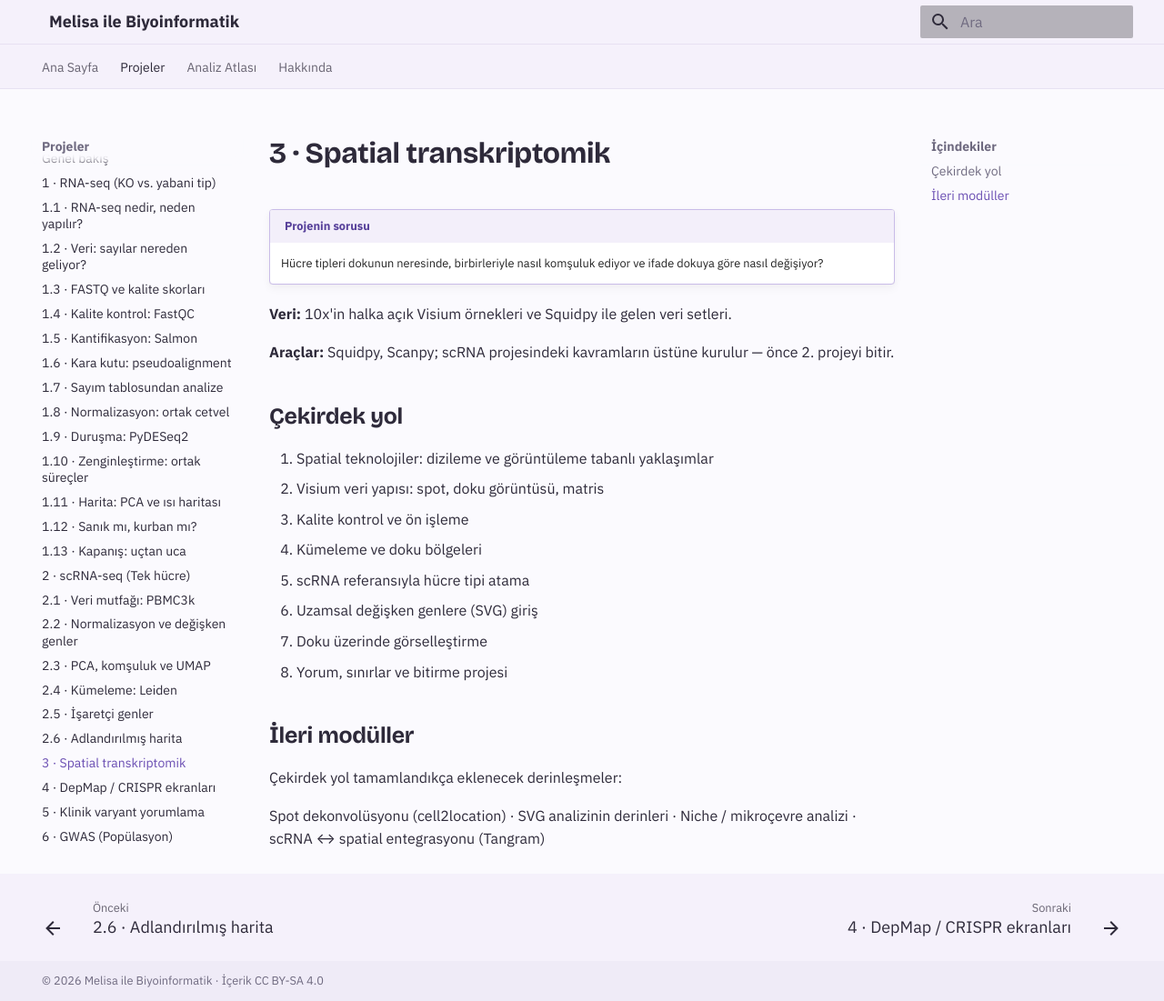
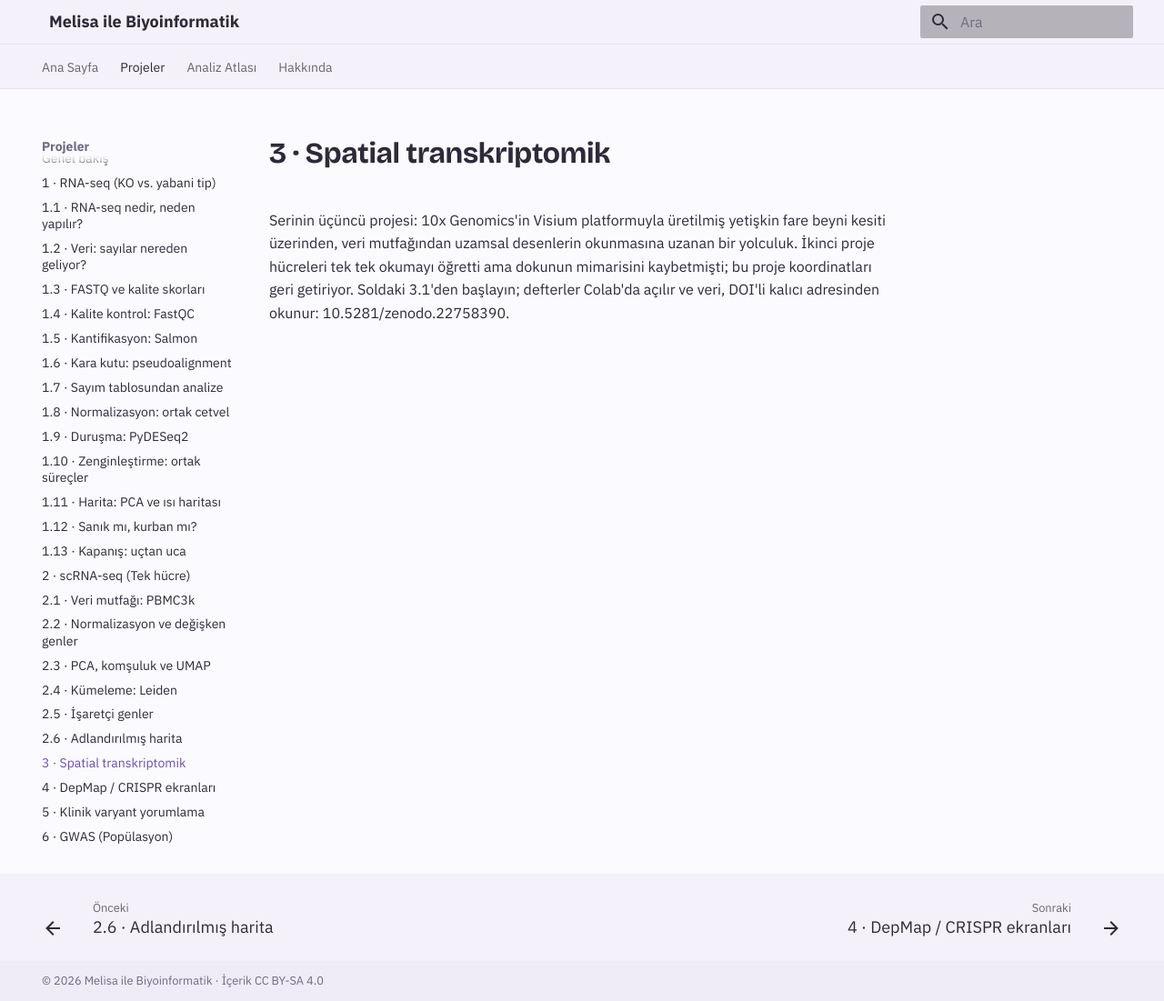
Before and after one commit to melissa-04/melisayla-biyoinformatik, an MkDocs documentation site: the page built from docs/projeler/spatial.md, in a window 1280 px wide and 1101 px high. Shown: the whole window at 91% size. Built offline with MkDocs 1.6.1 and Material for MkDocs 9.7.7, drawn with Linux system fonts in a browser that asks for light colours.

Commit message:
Update spatial.md

```diff
--- a/docs/projeler/spatial.md
+++ b/docs/projeler/spatial.md
@@ -1,25 +1,3 @@
 # 3 · Spatial transkriptomik
 
-!!! question "Projenin sorusu"
-    Hücre tipleri dokunun neresinde, birbirleriyle nasıl komşuluk ediyor ve ifade dokuya göre nasıl değişiyor?
-
-**Veri:** 10x'in halka açık Visium örnekleri ve Squidpy ile gelen veri setleri.
-
-**Araçlar:** Squidpy, Scanpy; scRNA projesindeki kavramların üstüne kurulur — önce 2. projeyi bitir.
-
-## Çekirdek yol
-
-1. Spatial teknolojiler: dizileme ve görüntüleme tabanlı yaklaşımlar
-2. Visium veri yapısı: spot, doku görüntüsü, matris
-3. Kalite kontrol ve ön işleme
-4. Kümeleme ve doku bölgeleri
-5. scRNA referansıyla hücre tipi atama
-6. Uzamsal değişken genlere (SVG) giriş
-7. Doku üzerinde görselleştirme
-8. Yorum, sınırlar ve bitirme projesi
-
-## İleri modüller
-
-Çekirdek yol tamamlandıkça eklenecek derinleşmeler:
-
-Spot dekonvolüsyonu (cell2location) · SVG analizinin derinleri · Niche / mikroçevre analizi · scRNA ↔ spatial entegrasyonu (Tangram)
+Serinin üçüncü projesi: 10x Genomics'in Visium platformuyla üretilmiş yetişkin fare beyni kesiti üzerinden, veri mutfağından uzamsal desenlerin okunmasına uzanan bir yolculuk. İkinci proje hücreleri tek tek okumayı öğretti ama dokunun mimarisini kaybetmişti; bu proje koordinatları geri getiriyor. Soldaki 3.1'den başlayın; defterler Colab'da açılır ve veri, DOI'li kalıcı adresinden okunur: 10.5281/zenodo.22758390.
```
